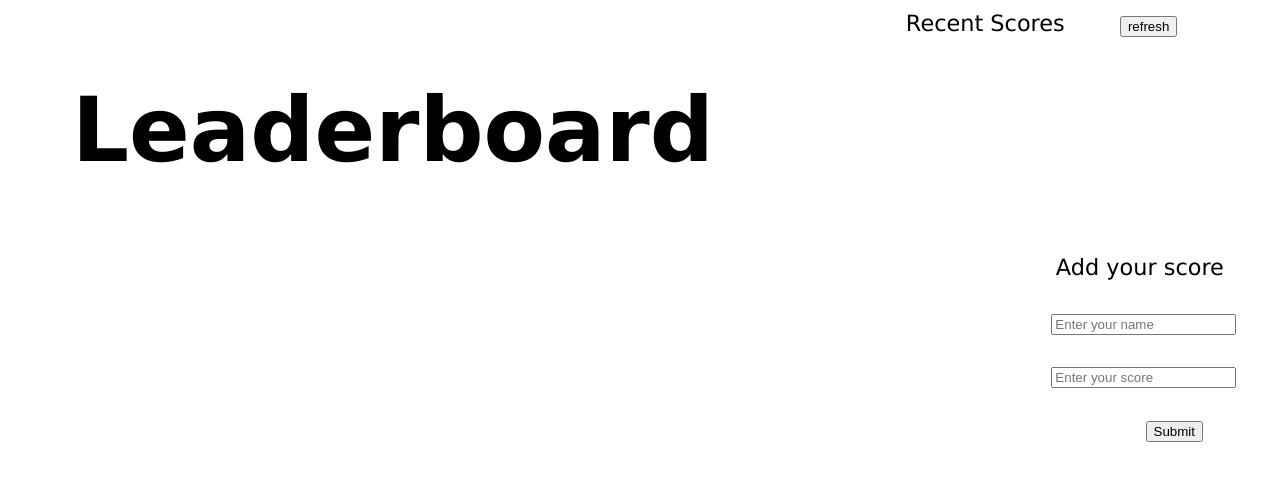
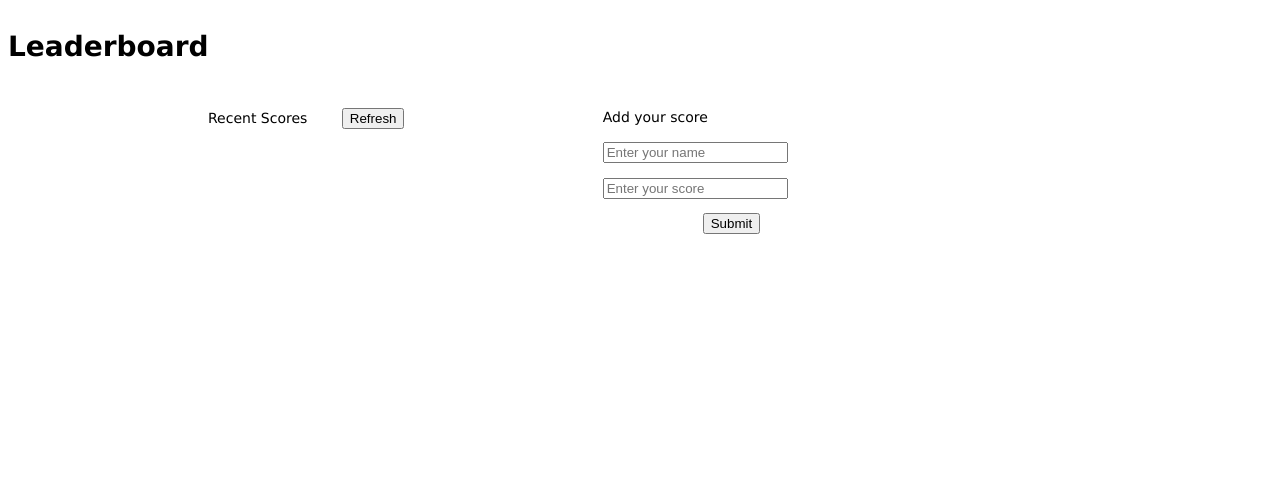
Before and after one commit to andym80/Leaderboard, a website built with webpack: page src/index.html in a window 1280 px wide. Built offline with nearby package versions, Linux system fonts and the light colour scheme.

Commit message:
fix index.html & style.css

```diff
--- a/src/index.html
+++ b/src/index.html
@@ -7,15 +7,17 @@
     <script defer src="runtime.js"></script>
     <script defer src="main.js"></script>
 </head>
+<header>
+    <h1>Leaderboard</h1>
+</header>
 <body>
-    <h1>Leaderboard</h1>
-
-    <article class="table-scores">
+<section class="all">
+    <section class="table-scores">
         <div class="board-list">
             <div class="h2">Recent Scores<span class="h2refresh"></span>
-                <button type="submit" id="refresh">refresh</button>
+                <button type="submit" id="refresh">Refresh</button>
             </div>
-            <div class="board-list-item">
+           <div class="board-list-item">
                 <div class="scores">
                     <div class="names">
                         <div class="points">
@@ -23,17 +25,17 @@
                     </div>
                 </div>
             </div>
-        </div>
-    </article>
+</section>
 
-    <article class="input-players">
+    <section class="input-players">
         <div class="input-title">Add your score</div>
         <ul class="form">
             <li><input class="names" type="text" placeholder="Enter your name"></li>
             <li><input class="scores" type="text" placeholder="Enter your score"></li>
             </ul>
             <div class="btn"><button type="submit" id="submitbtn">Submit</button></div>
-    </article>
+    </section>
+</section>
 
 </body>
 
--- a/src/style.css
+++ b/src/style.css
@@ -1,38 +1,52 @@
+* {
+  box-sizing: border-box;
+}
+
+html {
+  font-size: 62.5%;
+}
+
+header {
+  display: flex;
+  flex-wrap: wrap;
+  width: 100%;
+  height: 100px;
+}
+
+.all {
+  display: flex;
+}
+
 body {
   display: flex;
+  flex-direction: column;
   font: 1.4em/1.4 base, "Source Sans Pro", Verdana, sans-serif;
   overflow-x: hidden;
 }
 
 /* recent scores */
 .board-list {
-  flex-direction: column;
-  align-items: center;
-  margin-left: 12rem;
-  width: 100%;
+  float: left;
+  width: 50%;
   height: 100%;
 }
 
 h1 {
-  margin-left: 4rem;
-  font-size: 4em;
+  font-size: 2em;
   color: black;
   width: 100%;
 }
 
 .input-players {
-  width: 100%;
+  display: flex;
+  float: right;
+  width: 50%;
   height: 100%;
-  display: flex;
   flex-direction: column;
-  align-items: center;
-  justify-content: center;
-  margin-right: 5rem;
-  margin-top: 15.27rem;
 }
 
 .input-title {
-  padding-left: 2rem;
+  padding-left: 4rem;
 }
 
 #refresh {
@@ -40,7 +54,27 @@ h1 {
 }
 
 #submitbtn {
-  margin-left: 6.3rem;
+  margin-left: 14rem;
+  display: inline-block;
+  text-align: center;
+  cursor: pointer;
+}
+
+#submitbtn:hover,
+#submitbtn:focus {
+  border-color: hsla(0, 0%, 0%, 0.4);
+}
+
+#submitbtn:active {
+  border-color: transparent;
+  background-color: hsla(0, 0%, 0%, 0.4);
+}
+
+.table-scores {
+  float: left;
+  width: 50%;
+  height: 100%;
+  margin-left: 20rem;
 }
 
 li {
@@ -50,3 +84,19 @@ li {
 .names {
   margin-bottom: 1.5rem;
 }
+
+@media screen and (min-width: 48rem) {
+  .board-list {
+    float: left;
+    width: 100%;
+    height: 100%;
+  }
+
+  .input-players {
+    display: flex;
+    float: right;
+    width: 100%;
+    height: 100%;
+    flex-direction: column;
+  }
+}
```
Also changed, not shown: dist/index.html, dist/main.js, dist/runtime.js.
